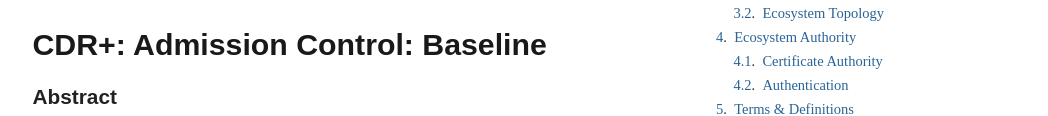
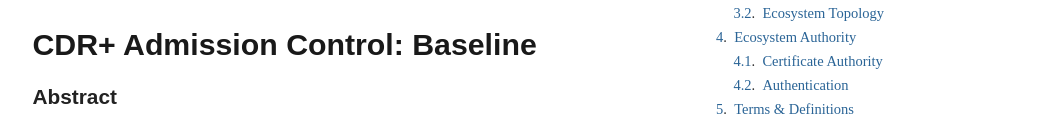
Before and after one commit to datarightplus/datarightplus-admission-control-baseline, a plain HTML site: page draft-authors-cdrplus-admission-control-baseline.html in a window 1280 px wide. Shown: the part 228-344 px from the top of the page, without its empty margins (92-1140 px from the left). Drawn offline with Linux system fonts and the light colour scheme; a web font is replaced by a local one.

Commit message:
Script updating gh-pages from a666f78. [ci skip]

```diff
--- a/draft-authors-cdrplus-admission-control-baseline.html
+++ b/draft-authors-cdrplus-admission-control-baseline.html
@@ -4,7 +4,7 @@
 <meta charset="utf-8">
 <meta content="Common,Latin" name="scripts">
 <meta content="initial-scale=1.0" name="viewport">
-<title>CDR+: Admission Control: Baseline</title>
+<title>CDR+ Admission Control: Baseline</title>
 <meta content="Stuart Low" name="author">
 <meta content="Ben Kolera" name="author">
 <meta content="
@@ -1046,7 +1046,7 @@ svg :is([fill="white"], [fill^="#fff"]) {
 <table class="ears">
 <thead><tr>
 <td class="left">Internet-Draft</td>
-<td class="center">CDR+: Admission Control: Baseline</td>
+<td class="center">CDR+ Admission Control: Baseline</td>
 <td class="right">July 2023</td>
 </tr></thead>
 <tfoot><tr>
@@ -1083,7 +1083,7 @@ svg :is([fill="white"], [fill^="#fff"]) {
 </dd>
 </dl>
 </div>
-<h1 id="title">CDR+: Admission Control: Baseline</h1>
+<h1 id="title">CDR+ Admission Control: Baseline</h1>
 <section id="section-abstract">
       <h2 id="abstract"><a href="#abstract" class="selfRef">Abstract</a></h2>
 <p id="section-abstract-1">Describes the Ecosystem Authority and mechanisms for controlling admission into a Consumer Data Right aligned ecosystem.<a href="#section-abstract-1" class="pilcrow">¶</a></p>
```
Also changed, not shown: index.html (+1 -1 lines), draft-authors-cdrplus-admission-control-baseline.txt.
